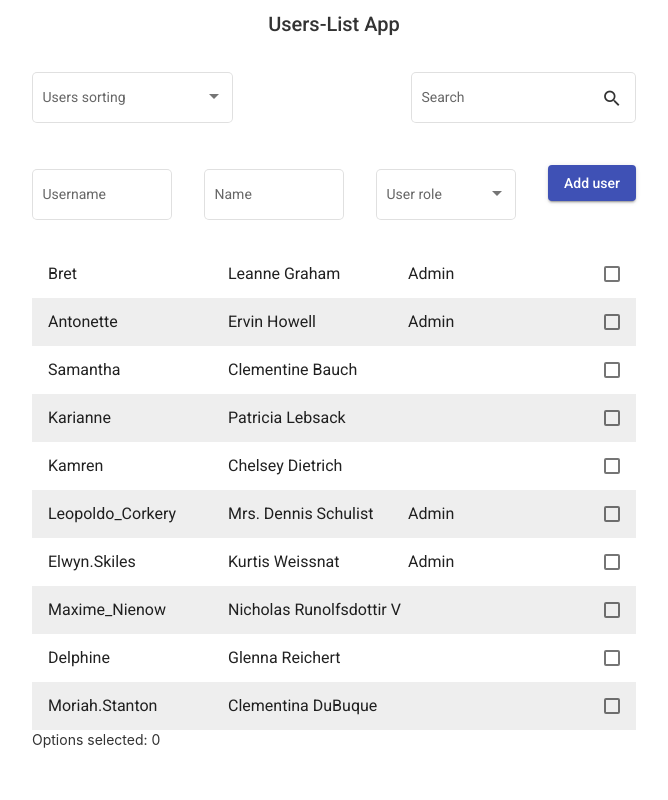
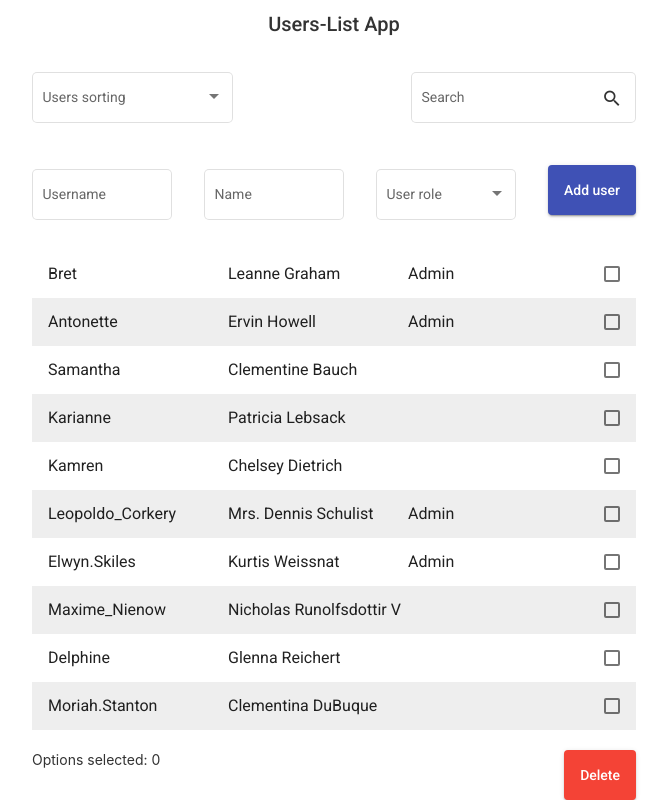
Before and after one commit to Valdemar26/users-list-jsexpert, an Angular app: page / in a window 1280 px wide. Shown: the whole page, without its empty margins (306-974 px from the left). Built offline with nearby package versions, Linux system fonts and the light colour scheme.

Commit message:
5: lesson 5, part 2, deleting user

```diff
--- a/src/app/users-list/users-list.component.html
+++ b/src/app/users-list/users-list.component.html
@@ -38,11 +38,15 @@
     </mat-select>
   </mat-form-field>
 
-  <button mat-raised-button color="primary" (click)="addUser()">Add user</button>
+  <button mat-raised-button color="primary" class="btn"
+          (click)="addUser()">Add user</button>
 </div>
 
-<mat-selection-list #usersList>
+
+<div *ngIf="users.length > 0; else empty">
+  <mat-selection-list #usersList (selectionChange)="selectItem(usersList.selectedOptions.selected)">
     <mat-list-option *ngFor="let user of users; let i = index;"
+                     [value]="user"
                      [ngClass]="{'gray': i % 2}">
 
       <span class="item">{{ user.username }}</span>
@@ -50,8 +54,23 @@
       <span *ngIf="user.role === 'Admin'" class="item">{{ user.role }}</span>
 
     </mat-list-option>
-</mat-selection-list>
 
+    <div class="line">
+      <div>
         <p>
           Options selected: {{ usersList.selectedOptions.selected.length }}
         </p>
+      </div>
+
+      <div>
+        <button mat-raised-button color="warn" class="btn"
+                (click)="deleteUsers()">Delete</button>
+      </div>
+    </div>
+
+  </mat-selection-list>
+</div>
+
+<ng-template #empty>
+  <div>No Users found!</div>
+</ng-template>
--- a/src/app/users-list/users-list.component.scss
+++ b/src/app/users-list/users-list.component.scss
@@ -6,6 +6,10 @@
 
   .item {
     width: 140px;
+  }
+
+  .btn {
+    height: 50px;
   }
 }
 
--- a/src/app/users-list/users-list.component.ts
+++ b/src/app/users-list/users-list.component.ts
@@ -2,6 +2,7 @@ import { Component, OnInit } from '@angular/core';
 
 import { UsersService } from '../users.service';
 import { UserInterface } from '../interfaces/user.interface';
+import {MatListOption} from "@angular/material/list";
 
 @Component({
   selector: 'app-users-list',
@@ -14,6 +15,7 @@ export class UsersListComponent implements OnInit {
   username: string;
   name: string;
   role: string;
+  private selectedList: UserInterface[];
 
   constructor(public usersService: UsersService) { }
 
@@ -33,8 +35,7 @@ export class UsersListComponent implements OnInit {
     this.users = this.usersService.sortUsers(direction);
   }
 
-  addUser() {
-    // todo write random generator method for id, email, phone and website
+  addUser(): void {
     this.usersService.addUser({
       id: Math.floor((Math.random() * 6) + 10),
       name: this.name,
@@ -47,4 +48,16 @@ export class UsersListComponent implements OnInit {
 
     this.users = this.usersService.getUsersList();
   }
+
+  deleteUsers(): void {
+    this.usersService.deleteUsers(this.selectedList);
+    this.users = this.usersService.getUsersList();
+  }
+
+  selectItem(users: MatListOption[]) {
+    this.selectedList = [];
+    users.forEach((element) => {
+      this.selectedList.push(element.value);
+    })
+  }
 }
--- a/src/app/users.service.ts
+++ b/src/app/users.service.ts
@@ -122,4 +122,10 @@ export class UsersService {
   addUser(newUser: UserInterface) {
     this.usersList.unshift(newUser);
   }
+
+  deleteUsers(users: UserInterface[]) {
+    users.forEach((user: UserInterface) => {
+      this.usersList = this.usersList.filter((item: UserInterface) => item.id !== user.id);
+    })
+  }
 }
```
Lines whose indentation alone changed are shown as unchanged.
